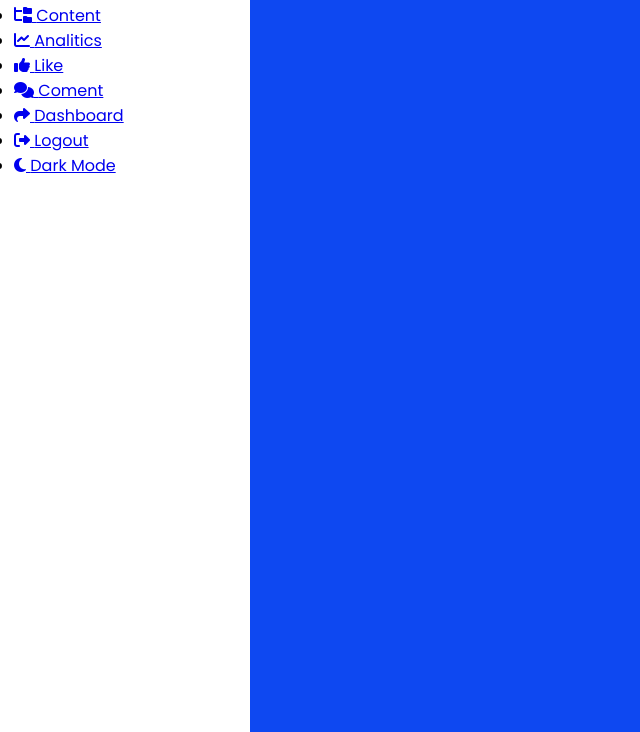
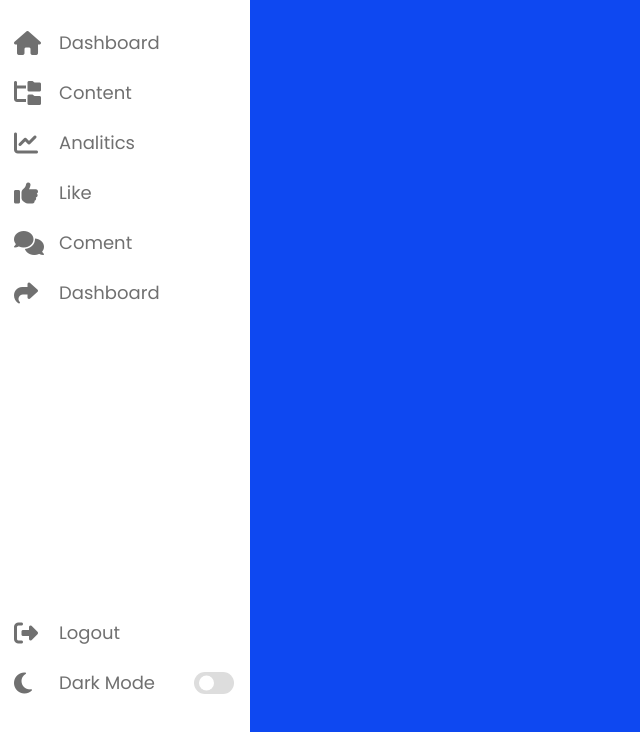
Before and after one commit to nsoimaru/admin-panel, a plain HTML site: page index.html in a window 1280 px wide. Shown: the part 68-800 px from the top of the page, without its empty margins (0-640 px from the left). Drawn offline with Linux system fonts and the light colour scheme.

Commit message:
Add style to sidebar

```diff
--- a/css/main.css
+++ b/css/main.css
@@ -67,3 +67,90 @@ nav .logo-name .logo_name{
     color: var(--text-color);
     margin-left: 14px;
 }
+
+nav .menu-items {
+    margin-top: 40px;
+    height: calc(100% - 90px);
+    display: flex;
+    flex-direction: column;
+    justify-content: space-between;
+}
+
+.menu-items li {
+    list-style: none;
+}
+
+.menu-items li a {
+    display: flex;
+    align-items: center;
+    height: 50px;
+    text-decoration: none;
+    position: relative;
+}
+
+.menu-items li a:hover:before {
+    content: "";
+    position: absolute;
+    left: -7px;
+    height: 5px;
+    width: 5px;
+    border-radius: 50%;
+    background: var(--primary-color);
+}
+
+.menu-items li a i {
+    font-size: 24px;
+    min-width: 45px;
+    height: 100%;
+    display: flex;
+    align-items: center;
+    color: var(--black-light-color);
+}
+
+.menu-items li a .link-name {
+    font-size: 18px;
+    font-weight: 400;
+    color: var(--black-light-color);
+}
+
+.nav-links li a:hover i,
+.nav-links li a:hover .link-name {
+    color: var(--primary-color);
+}
+
+.menu-items .mode {
+    display: flex;
+    align-items: center;
+}
+
+.menu-items .mode-toggle {
+    position: absolute;
+    right: 14px;
+    height: 50px;
+    min-width: 45px;
+    display: flex;
+    align-items: center;
+    justify-content: center;
+    cursor: pointer;
+}
+
+.mode-toggle .switch {
+    position: relative;
+    display: inline-block;
+    height: 22px;
+    width: 40px;
+    border-radius: 25px;
+    background: var(--toggle-color);
+}
+
+.switch::before {
+    content: "";
+    position: absolute;
+    left: 5px;
+    top: 50%;
+    transform: translateY(-50%);
+    height: 15px;
+    width: 15px;
+    border-radius: 50%;
+    background: var(--panel-color);
+}
--- a/index.html
+++ b/index.html
@@ -56,10 +56,16 @@
                     <span class="link-name">Logout</span>
                 </a></li>
 
-                <li><a href="#">
+                <li class="mode">
+                    <a href="#">
                     <i class="fa-solid fa-moon"></i>
                     <span class="link-name">Dark Mode</span>
-                </a></li>
+                </a>
+
+                <div class="mode-toggle">
+                    <span class="switch"></span>
+                </div>
+            </li>
 
             </ul>
         </div>
```
